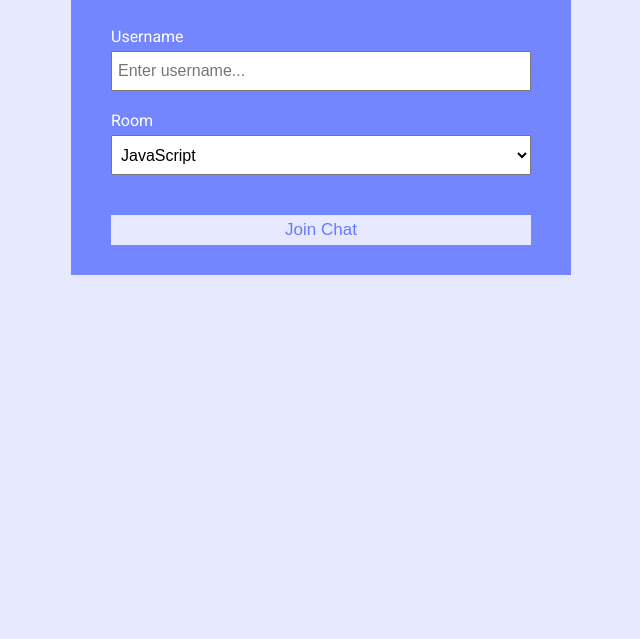
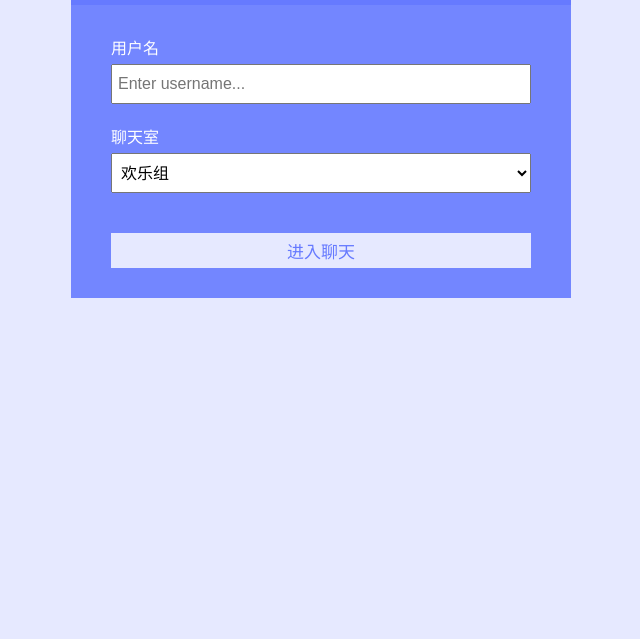
Before and after one commit to foshanxiaoyu/char, a website: page public/index.html in a window 1280 px wide. Shown: the part 161-800 px from the top of the page, without its empty margins (319-959 px from the left). Drawn offline with Linux system fonts and the light colour scheme.

Commit message:
202003261602midy

```diff
--- a/public/index.html
+++ b/public/index.html
@@ -11,17 +11,17 @@
 			crossorigin="anonymous"
 		/>
 		<link rel="stylesheet" href="css/style.css" />
-		<title>ChatCord App</title>
+		<title>来寮添</title>
 	</head>
 	<body>
 		<div class="join-container">
 			<header class="join-header">
-				<h1><i class="fas fa-smile"></i> ChatCord</h1>
+				<h1><i class="fas fa-smile"></i>聊天页</h1>
 			</header>
 			<main class="join-main">
 				<form action="chat.html">
 					<div class="form-control">
-						<label for="username">Username</label>
+						<label for="username">用户名</label>
 						<input
 							type="text"
 							name="username"
@@ -31,17 +31,17 @@
 						/>
 					</div>
 					<div class="form-control">
-						<label for="room">Room</label>
+						<label for="room">聊天室</label>
 						<select name="room" id="room">
-							<option value="JavaScript">JavaScript</option>
-							<option value="Python">Python</option>
-							<option value="PHP">PHP</option>
-							<option value="C#">C#</option>
-							<option value="Ruby">Ruby</option>
-							<option value="Java">Java</option>
+							<option value="欢乐组">欢乐组</option>
+							<option value="快乐组">快乐组</option>
+							<option value="玩乐组">玩乐组</option>
+							<option value="娱乐组">娱乐组</option>
+							<option value="天堂组">天堂组</option>
+							<option value="杀手组">杀手组</option>
 						</select>
 					</div>
-					<button type="submit" class="btn">Join Chat</button>
+					<button type="submit" class="btn">进入聊天</button>
 				</form>
 			</main>
 		</div>
```
Also changed, not shown: public/chat.html (+5 -5 lines), server.js (+4 -4 lines).
